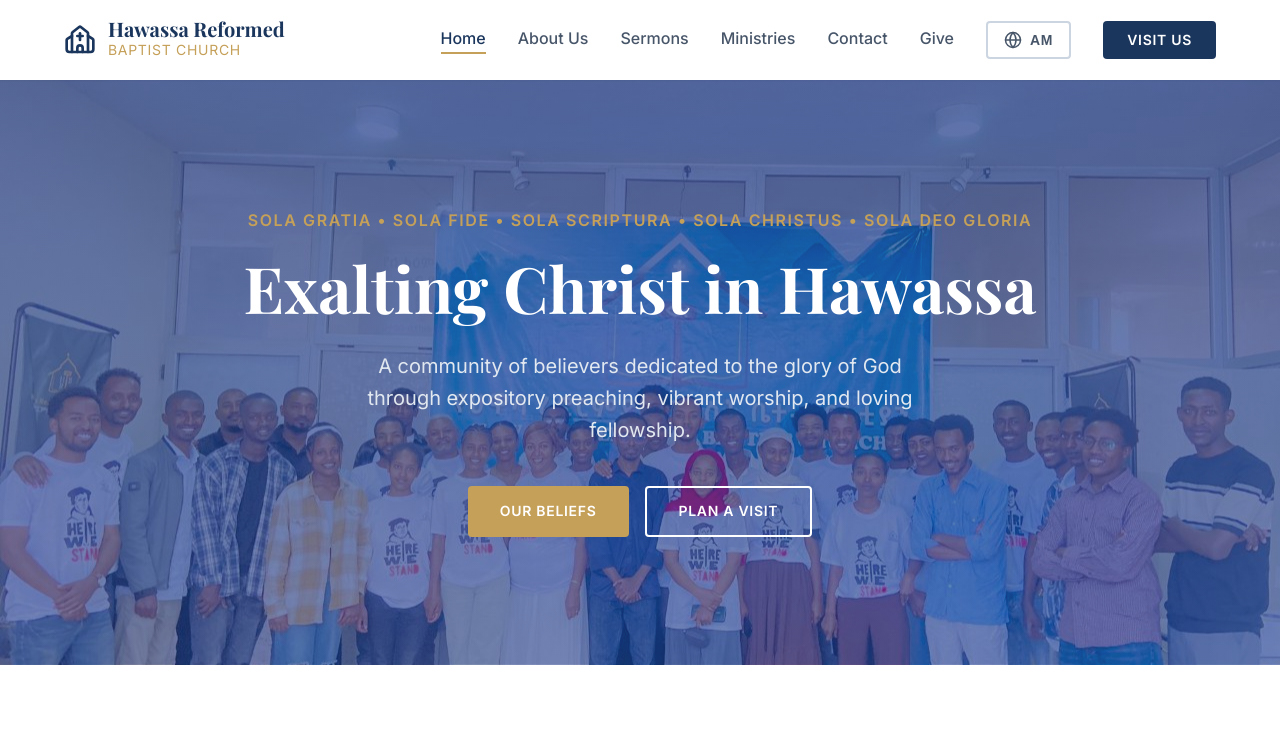
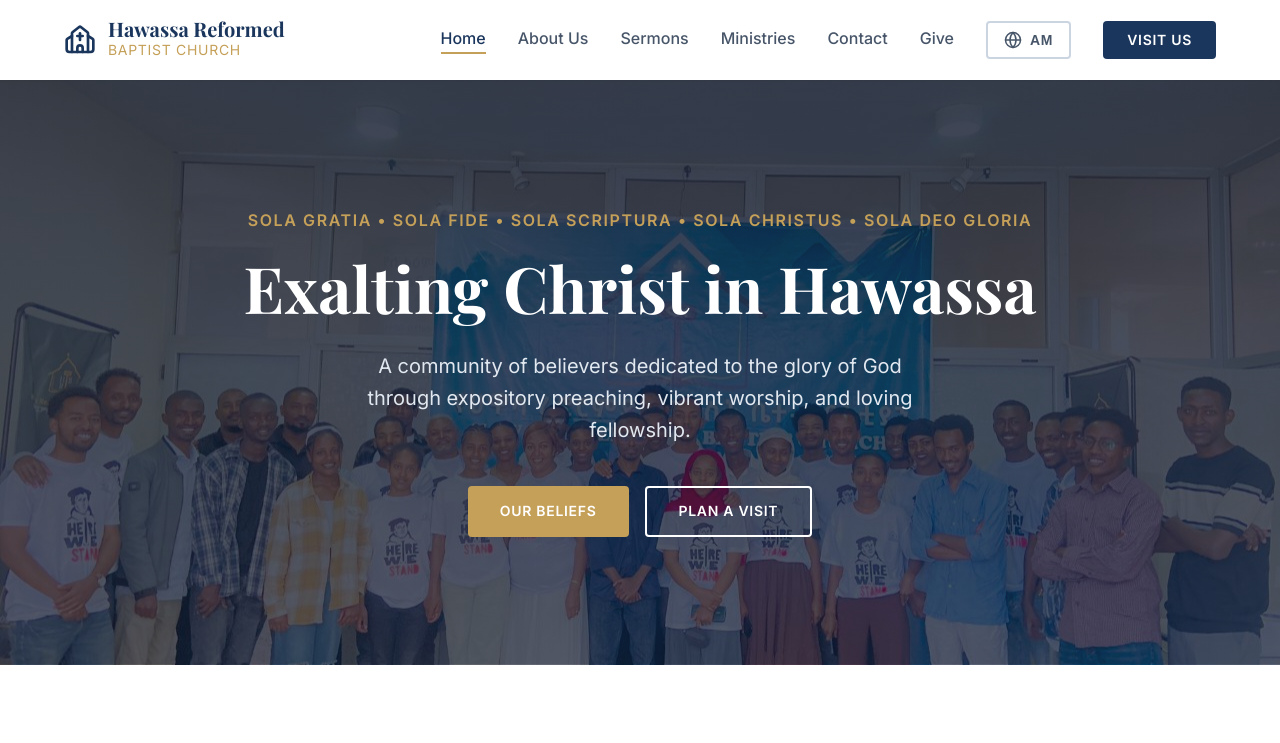
Before and after one commit to kibru1992/Hrbc_Website, a React (Vite) app: page / in a window 1280 px wide. Shown: the top 743 px of the page. Built offline with nearby package versions, Linux system fonts and the light colour scheme.

Commit message:
background color

```diff
--- a/src/pages/Home.jsx
+++ b/src/pages/Home.jsx
@@ -14,8 +14,7 @@ const Home = () => {
                 backgroundColor: 'var(--color-primary)',
                 color: 'white',
                 padding: '8rem 0',
-                backgroundImage: `linear-gradient(rgba(30, 58, 138, 0.7), rgba(30, 58, 138, 0.6)), url(${heroBg})`,
-                backgroundSize: 'cover',
+                backgroundImage: `linear-gradient(rgba(15, 23, 42, 0.8), rgba(15, 23, 42, 0.7)), url(${heroBg})`, backgroundSize: 'cover',
                 backgroundPosition: 'center',
                 textAlign: 'center'
             }}>
```
